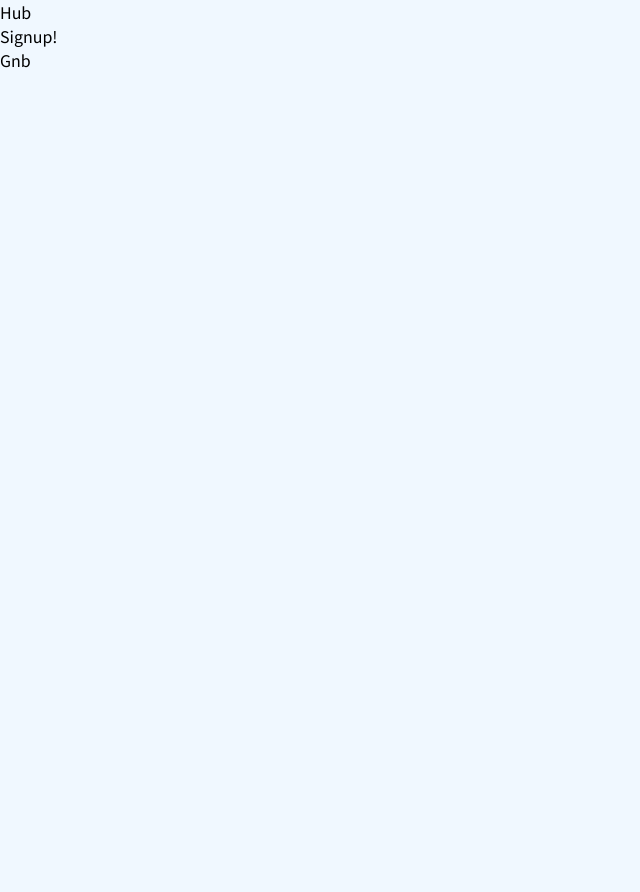
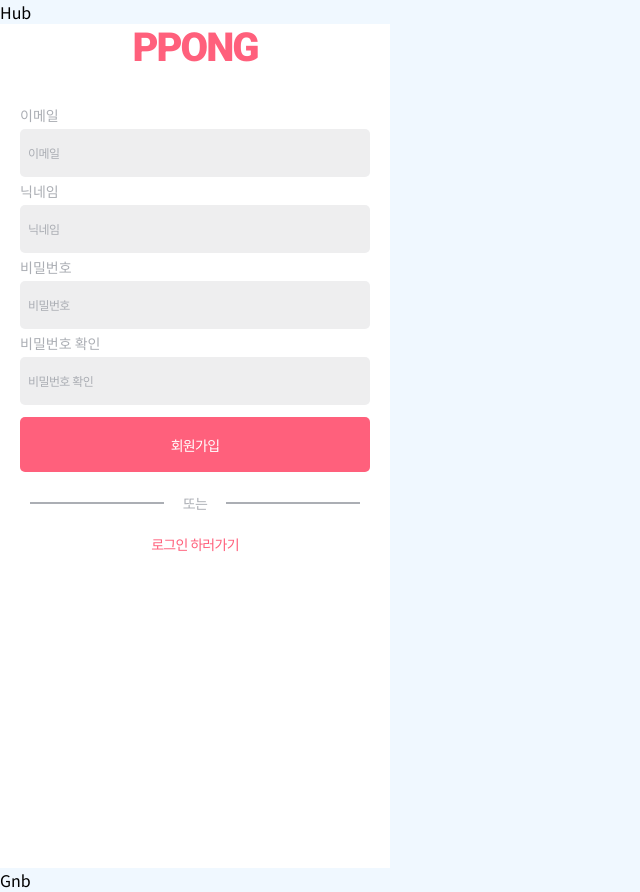
Before and after one commit to codestates-seb/seb42_main_026, a React (Create React App) app in the folder client/: page /Signup in a window 1280 px wide. Shown: the whole page, without its empty margins (0-640 px from the left). Before the commit the page ends 800 px from the top, so only its background shows below. Built offline with nearby package versions, Linux system fonts and the light colour scheme.

Commit message:
feat : SignupPage 목업 작성

```diff
--- a/client/src/page/SignupPage.tsx
+++ b/client/src/page/SignupPage.tsx
@@ -1,9 +1,146 @@
+import styled from "styled-components";
+import { Link } from "react-router-dom";
+
 const SignupPage = () => {
   return (
-    <div>
-      <span>Signup!</span>
-    </div>
+      <SignupWrapper>
+        <Title>PPONG</Title>
+        <InputContainer>
+          <InputText>이메일</InputText>
+          <SignupInput placeholder="이메일"></SignupInput>
+          <InputText>닉네임</InputText>
+          <SignupInput placeholder="닉네임"></SignupInput>
+          <InputText>비밀번호</InputText>
+          <SignupInput placeholder="비밀번호"></SignupInput>
+          <InputText>비밀번호 확인</InputText>
+          <SignupInput placeholder="비밀번호 확인"></SignupInput>
+          <SignupButton>
+            <SignupButtonText>회원가입</SignupButtonText>
+          </SignupButton>
+        </InputContainer>
+        <ContourContainer>
+          <ContourLine></ContourLine>
+          <ContourText>또는</ContourText>
+        </ContourContainer>
+        <SignupText><Link to='/login'>로그인 하러가기</Link></SignupText>
+      </SignupWrapper>
   );
 };
 
+const SignupText = styled.span`
+  padding-top: 20px;
+  font-family: "Noto Sans KR";
+  font-size: 14px;
+  color: #878B93;
+  text-align: center;
+  letter-spacing: -0.05em;
+  a {
+    color: #ff607c;
+    font-weight: 500;
+  }
+`;
+
+const ContourContainer = styled.div`
+  position: relative;
+  display: flex;
+  align-self: stretch;
+  justify-content: center;
+  align-items: center;
+  flex-direction: column;
+  padding: 0 30px;
+`;
+
+const ContourLine = styled.div`
+  align-self: stretch;
+  border: 0.5px solid;
+  border-color: #abaeb4;
+`;
+const ContourText = styled.span`
+  position: absolute;
+  width: 62px;
+  text-align: center;
+  letter-spacing: -0.05em;
+  background-color: #ffffff;
+  font-family: "Noto Sans KR";
+  font-weight: 400;
+  font-size: 14px;
+  color: #abaeb4;
+`;
+
+const SignupWrapper = styled.div`
+  user-select: none;
+  align-self: stretch;
+  height: 844px;
+  display: flex;
+  flex-direction: column;
+  justify-content: flex-start;
+  align-items: center;
+  background-color: white;
+  gap: 10px;
+`;
+
+const SignupButton = styled.button`
+  margin-top: 12px;
+  height: 55px;
+  align-self: stretch;
+  display: flex;
+  justify-content: center;
+  align-items: center;
+  border-radius: 5px;
+  border: none;
+  background-color: #ff607c;
+`;
+const SignupButtonText = styled.span`
+  font-family: "Noto Sans KR";
+  font-size: 14px;
+  color: #ffffff;
+  letter-spacing: -0.05em;
+`;
+
+const Title = styled.span`
+  font-family: "Roboto";
+  color: #ff607c;
+  text-align: center;
+  font-weight: 900;
+  font-size: 40px;
+  letter-spacing: -0.05em;
+`;
+
+const SignupInput = styled.input`
+  /* Frame 23 */
+  align-self: stretch;
+  height: 48px;
+  /* Gray 04 */
+  background: #eeeeef;
+  border: none;
+  border-radius: 5px;
+  padding-left: 8px;
+`;
+
+const InputText = styled.span`
+  font-family: "Noto Sans KR";
+  font-weight: 400;
+  font-size: 14px;
+  padding: 4px 0px;
+  color: #abaeb4;
+`
+
+const InputContainer = styled.div`
+  align-self: stretch;
+  padding: 20px;
+  display: flex;
+  flex-direction: column;
+  justify-content: center;
+  align-items: flex-start;
+  input:focus {
+    outline: none;
+  }
+  input::placeholder {
+    font-family: "Noto Sans";
+    font-size: 12px;
+    letter-spacing: -0.05em;
+    color: #abaeb4;
+  }
+`;
+
 export default SignupPage;
```
